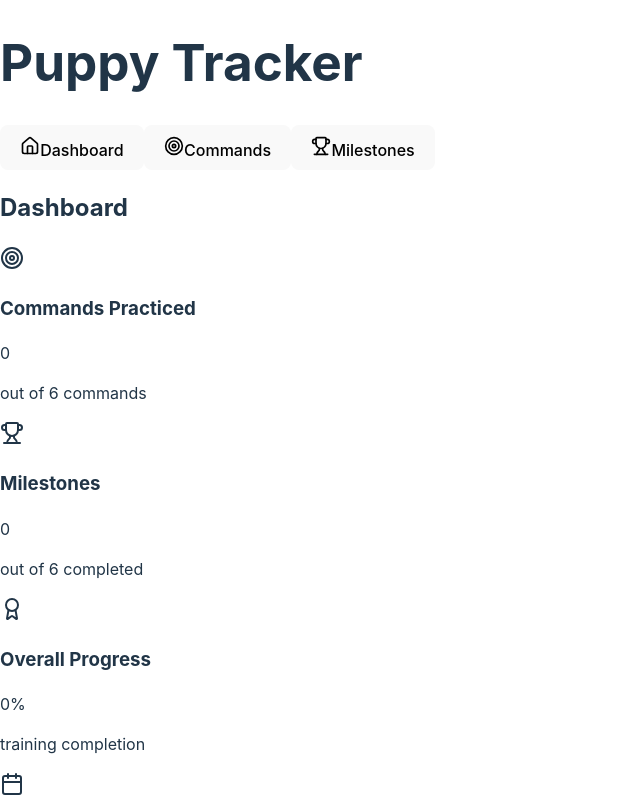
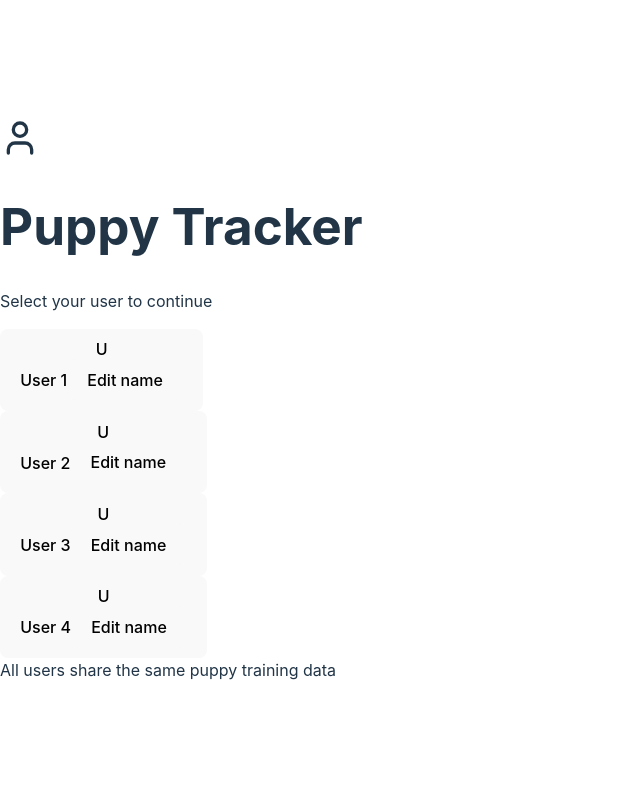
Before and after one commit to jamielynnarlin/puppy-tracker, a React (Vite) app: page / in a window 1280 px wide. Shown: the top 800 px of the page, without its empty margins (0-640 px from the left). Built offline with nearby package versions, Linux system fonts and the light colour scheme.

Commit message:
Add multi-user authentication system with 4 user slots and activity tracking

```diff
--- a/src/App.tsx
+++ b/src/App.tsx
@@ -1,11 +1,13 @@
 import { useState, useEffect } from "react";
 import { Home, Target, Trophy, Award, Camera, Calendar, Clock } from "lucide-react";
+import UserAuth from "./components/UserAuth";
 
 interface Command {
   id: number;
   name: string;
   practiced: boolean;
   lastPracticed?: string;
+  practicedBy?: string;
 }
 
 interface Milestone {
@@ -14,9 +16,11 @@ interface Milestone {
   completed: boolean;
   photo: string | null;
   completedDate?: string;
+  completedBy?: string;
 }
 
 export default function App() {
+  const [currentUser, setCurrentUser] = useState<string | null>(null);
   const [activeTab, setActiveTab] = useState("dashboard");
   const [commands, setCommands] = useState<Command[]>([
     { id: 1, name: "Sit", practiced: false },
@@ -35,6 +39,14 @@ export default function App() {
     { id: 6, title: "Mastered Roll Over", completed: false, photo: null },
   ]);
   const [customCommand, setCustomCommand] = useState("");
+
+  // Load user session
+  useEffect(() => {
+    const savedUser = localStorage.getItem("currentUser");
+    if (savedUser) {
+      setCurrentUser(savedUser);
+    }
+  }, []);
 
   // Load data from localStorage
   useEffect(() => {
@@ -59,10 +71,20 @@ export default function App() {
     localStorage.setItem("puppyMilestones", JSON.stringify(milestones));
   }, [milestones]);
 
+  const handleLogin = (username: string) => {
+    setCurrentUser(username);
+    localStorage.setItem("currentUser", username);
+  };
+
+  const handleLogout = () => {
+    setCurrentUser(null);
+    localStorage.removeItem("currentUser");
+  };
+
   const practiceCommand = (id: number) => {
     const today = new Date().toLocaleDateString();
     setCommands(commands.map(cmd =>
-      cmd.id === id ? { ...cmd, practiced: true, lastPracticed: today } : cmd
+      cmd.id === id ? { ...cmd, practiced: true, lastPracticed: today, practicedBy: currentUser || undefined } : cmd
     ));
   };
 
@@ -81,7 +103,7 @@ export default function App() {
   const completeMilestone = (id: number) => {
     const today = new Date().toLocaleDateString();
     setMilestones(milestones.map(milestone =>
-      milestone.id === id ? { ...milestone, completed: true, completedDate: today } : milestone
+      milestone.id === id ? { ...milestone, completed: true, completedDate: today, completedBy: currentUser || undefined } : milestone
     ));
   };
 
@@ -123,11 +145,19 @@ export default function App() {
     "Practice commands with distractions around",
   ];
 
+  // Show login screen if no user is logged in
+  if (!currentUser) {
+    return <UserAuth onLogin={handleLogin} currentUser={currentUser} onLogout={handleLogout} />;
+  }
+
   return (
     <div className="min-h-screen bg-gray-50 flex">
       {/* Left Sidebar */}
       <div className="w-64 bg-white shadow-sm border-r border-gray-200 p-6">
         <h1 className="text-2xl font-bold text-gray-800 mb-8">Puppy Tracker</h1>
+
+        {/* User Info */}
+        <UserAuth onLogin={handleLogin} currentUser={currentUser} onLogout={handleLogout} />
 
         <nav className="space-y-2">
           <button
@@ -315,7 +345,10 @@ export default function App() {
                   </div>
 
                   {command.lastPracticed && (
-                    <p className="text-sm text-gray-600 mb-3">Last practiced: {command.lastPracticed}</p>
+                    <div className="text-sm text-gray-600 mb-3">
+                      <p>Last practiced: {command.lastPracticed}</p>
+                      {command.practicedBy && <p className="text-blue-600">by {command.practicedBy}</p>}
+                    </div>
                   )}
 
                   {!command.practiced && (
@@ -328,7 +361,10 @@ export default function App() {
                   )}
 
                   {command.practiced && (
-                    <div className="text-green-600 font-medium">Practiced! ✨</div>
+                    <div className="text-green-600 font-medium">
+                      Practiced! ✨
+                      {command.practicedBy && <span className="text-sm text-gray-600"> by {command.practicedBy}</span>}
+                    </div>
                   )}
                 </div>
               ))}
@@ -360,7 +396,10 @@ export default function App() {
                   </div>
 
                   {milestone.completedDate && (
-                    <p className="text-sm text-gray-600 mb-3">Completed: {milestone.completedDate}</p>
+                    <div className="text-sm text-gray-600 mb-3">
+                      <p>Completed: {milestone.completedDate}</p>
+                      {milestone.completedBy && <p className="text-blue-600">by {milestone.completedBy}</p>}
+                    </div>
                   )}
 
                   {milestone.photo && (
--- /dev/null
+++ b/src/components/UserAuth.tsx
@@ -0,0 +1,124 @@
+import { useState } from "react";
+import { User, LogOut } from "lucide-react";
+
+interface UserAuthProps {
+  onLogin: (username: string) => void;
+  currentUser: string | null;
+  onLogout: () => void;
+}
+
+const USERS = [
+  { id: 1, name: "User 1", color: "bg-blue-500" },
+  { id: 2, name: "User 2", color: "bg-green-500" },
+  { id: 3, name: "User 3", color: "bg-purple-500" },
+  { id: 4, name: "User 4", color: "bg-orange-500" },
+];
+
+export default function UserAuth({ onLogin, currentUser, onLogout }: UserAuthProps) {
+  const [customName, setCustomName] = useState("");
+  const [editingUser, setEditingUser] = useState<number | null>(null);
+
+  const handleUserClick = (userName: string) => {
+    onLogin(userName);
+  };
+
+  const handleCustomNameSave = (userId: number) => {
+    if (customName.trim()) {
+      const userIndex = USERS.findIndex(u => u.id === userId);
+      if (userIndex !== -1) {
+        USERS[userIndex].name = customName.trim();
+        setCustomName("");
+        setEditingUser(null);
+      }
+    }
+  };
+
+  if (currentUser) {
+    return (
+      <div className="flex items-center gap-3 p-3 bg-white rounded-lg border border-gray-200">
+        <User className="text-blue-600" size={20} />
+        <span className="font-medium text-gray-800">Logged in as: {currentUser}</span>
+        <button
+          onClick={onLogout}
+          className="ml-auto flex items-center gap-2 px-3 py-1.5 bg-red-50 text-red-600 rounded-lg hover:bg-red-100 transition-colors"
+        >
+          <LogOut size={16} />
+          Logout
+        </button>
+      </div>
+    );
+  }
+
+  return (
+    <div className="min-h-screen bg-gradient-to-br from-blue-50 to-purple-50 flex items-center justify-center p-4">
+      <div className="bg-white rounded-2xl shadow-xl p-8 max-w-md w-full">
+        <div className="text-center mb-8">
+          <div className="w-20 h-20 bg-blue-100 rounded-full flex items-center justify-center mx-auto mb-4">
+            <User className="text-blue-600" size={40} />
+          </div>
+          <h1 className="text-3xl font-bold text-gray-800 mb-2">Puppy Tracker</h1>
+          <p className="text-gray-600">Select your user to continue</p>
+        </div>
+
+        <div className="space-y-3">
+          {USERS.map((user) => (
+            <div key={user.id} className="relative">
+              {editingUser === user.id ? (
+                <div className="flex gap-2">
+                  <input
+                    type="text"
+                    value={customName}
+                    onChange={(e) => setCustomName(e.target.value)}
+                    placeholder="Enter your name"
+                    className="flex-1 px-4 py-3 border border-gray-300 rounded-lg focus:ring-2 focus:ring-blue-500 focus:border-transparent"
+                    autoFocus
+                    onKeyPress={(e) => e.key === 'Enter' && handleCustomNameSave(user.id)}
+                  />
+                  <button
+                    onClick={() => handleCustomNameSave(user.id)}
+                    className="px-4 py-3 bg-blue-600 text-white rounded-lg hover:bg-blue-700"
+                  >
+                    Save
+                  </button>
+                  <button
+                    onClick={() => {
+                      setEditingUser(null);
+                      setCustomName("");
+                    }}
+                    className="px-4 py-3 bg-gray-200 text-gray-700 rounded-lg hover:bg-gray-300"
+                  >
+                    Cancel
+                  </button>
+                </div>
+              ) : (
+                <button
+                  onClick={() => handleUserClick(user.name)}
+                  className={`w-full flex items-center gap-3 px-6 py-4 rounded-lg border-2 border-gray-200 hover:border-blue-400 hover:bg-blue-50 transition-all ${user.color} bg-opacity-10`}
+                >
+                  <div className={`w-10 h-10 ${user.color} rounded-full flex items-center justify-center text-white font-bold`}>
+                    {user.name.charAt(0)}
+                  </div>
+                  <span className="font-medium text-gray-800">{user.name}</span>
+                  <button
+                    onClick={(e) => {
+                      e.stopPropagation();
+                      setEditingUser(user.id);
+                      setCustomName(user.name);
+                    }}
+                    className="ml-auto text-gray-400 hover:text-blue-600 text-sm"
+                  >
+                    Edit name
+                  </button>
+                </button>
+              )}
+            </div>
+          ))}
+        </div>
+
+        <div className="mt-6 text-center text-sm text-gray-500">
+          All users share the same puppy training data
+        </div>
+      </div>
+    </div>
+  );
+}
```
